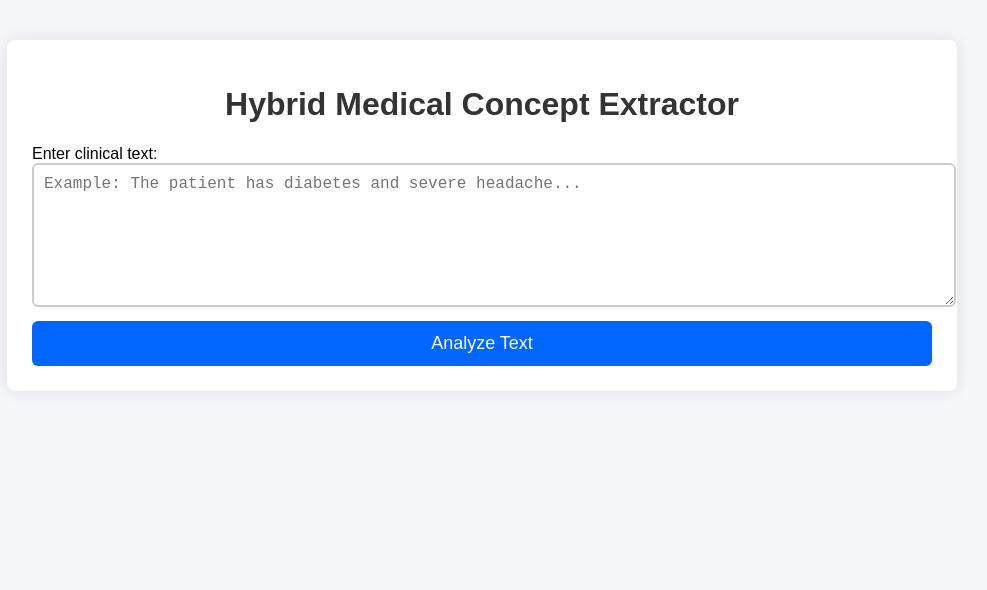
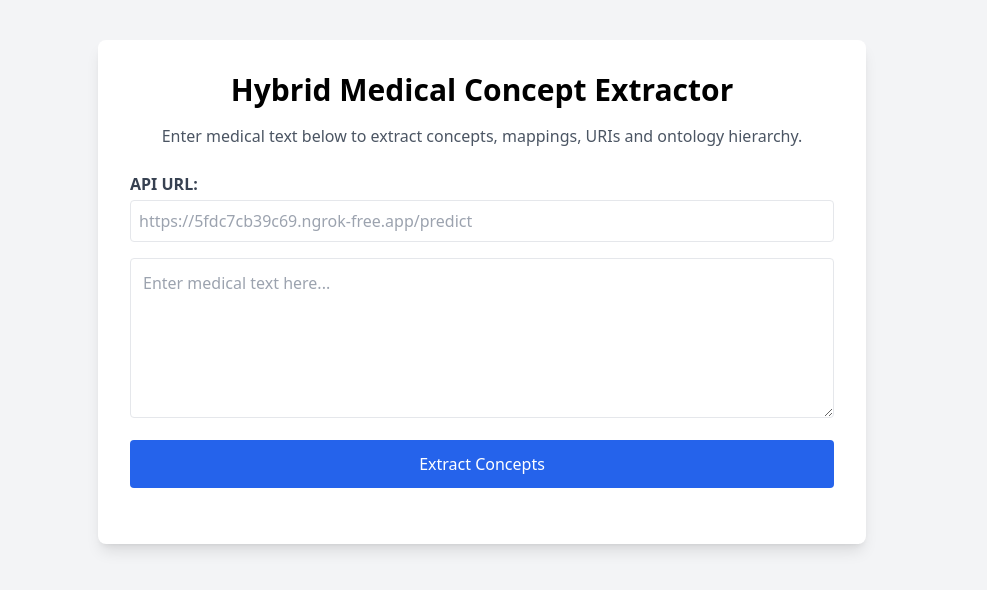
Before and after one commit to danielpiyo/hybrid-frontend, a plain HTML site: page index.html in a window 1280 px wide. Shown: the whole page, without its empty margins (158-1145 px from the left). Drawn offline with nearby package versions, Linux system fonts and the light colour scheme.

Commit message:
Second v Update index.html

```diff
--- a/index.html
+++ b/index.html
@@ -2,176 +2,135 @@
 <html lang="en">
 <head>
     <meta charset="UTF-8">
-    <title>Hybrid Medical Concept Extractor</title>
+    <title>Hybrid Medical KG – Concept Extractor</title>
+    <meta name="viewport" content="width=device-width, initial-scale=1">
+
+    <!-- Tailwind CSS CDN -->
+    <script src="https://cdn.tailwindcss.com"></script>
+
     <style>
-        body {
-            font-family: Arial, sans-serif;
-            background: #f4f6f9;
-            margin: 0;
-            padding: 0;
+        .spinner {
+            border: 4px solid #eee;
+            border-top: 4px solid #3498db;
+            border-radius: 50%;
+            width: 35px;
+            height: 35px;
+            animation: spin 0.7s linear infinite;
+            margin: auto;
         }
-
-        .container {
-            max-width: 900px;
-            margin: 40px auto;
-            background: white;
-            padding: 25px;
-            border-radius: 8px;
-            box-shadow: 0 0 15px rgba(0,0,0,0.1);
-        }
-
-        h1 {
-            text-align: center;
-            color: #333;
-        }
-
-        textarea {
-            width: 100%;
-            height: 120px;
-            padding: 10px;
-            border: 2px solid #ccc;
-            font-size: 16px;
-            border-radius: 6px;
-            resize: vertical;
-        }
-
-        button {
-            margin-top: 10px;
-            width: 100%;
-            padding: 12px;
-            border: none;
-            background: #0066ff;
-            color: white;
-            font-size: 18px;
-            border-radius: 6px;
-            cursor: pointer;
-        }
-        button:hover {
-            background: #004ecc;
-        }
-
-        .result-box {
-            margin-top: 25px;
-            background: #fafafa;
-            padding: 20px;
-            border-left: 4px solid #0066ff;
-            border-radius: 6px;
-        }
-
-        .concept {
-            background: #eef4ff;
-            padding: 12px;
-            border-radius: 6px;
-            margin-bottom: 12px;
-        }
-
-        .label {
-            font-weight: bold;
-            font-size: 18px;
-            color: #003399;
-        }
-
-        .detail-title {
-            font-weight: bold;
-            margin-top: 10px;
-            color: #444;
-        }
-
-        ul {
-            margin-top: 5px;
-        }
-
-        .loading {
-            display: none;
-            font-weight: bold;
-            color: #0066ff;
-            margin-top: 10px;
-            text-align: center;
-        }
-
-        .error {
-            color: red;
-            text-align: center;
-            font-weight: bold;
-        }
+        @keyframes spin { 100% { transform: rotate(360deg); } }
     </style>
 </head>
-<body>
 
-<div class="container">
-    <h1>Hybrid Medical Concept Extractor</h1>
+<body class="bg-gray-100">
 
-    <label>Enter clinical text:</label>
-    <textarea id="inputText" placeholder="Example: The patient has diabetes and severe headache..."></textarea>
+    <div class="max-w-3xl mx-auto mt-10 bg-white shadow-lg p-8 rounded-lg">
+        <h1 class="text-3xl font-bold mb-4 text-center">Hybrid Medical Concept Extractor</h1>
+        <p class="text-gray-600 text-center mb-6">
+            Enter medical text below to extract concepts, mappings, URIs and ontology hierarchy.
+        </p>
 
-    <button onclick="analyze()">Analyze Text</button>
+        <!-- API URL -->
+        <div class="mb-4">
+            <label class="font-semibold text-gray-700">API URL:</label>
+            <input id="apiUrl" type="text"
+                   class="w-full mt-1 p-2 border rounded"
+                   placeholder="https://5fdc7cb39c69.ngrok-free.app/predict"
+                   value="">
+        </div>
 
-    <div class="loading" id="loading">⏳ Analyzing... Please wait</div>
-    <div id="error" class="error"></div>
+        <!-- Textbox -->
+        <textarea id="inputText"
+                  class="w-full border rounded p-3 h-40"
+                  placeholder="Enter medical text here..."></textarea>
 
-    <div id="results"></div>
+        <!-- Button -->
+        <button onclick="runPrediction()"
+                class="w-full mt-4 bg-blue-600 hover:bg-blue-700 text-white p-3 rounded">
+            Extract Concepts
+        </button>
+
+        <!-- Status -->
+        <div id="status" class="mt-4 text-center text-gray-700"></div>
+
+        <!-- Results -->
+        <div id="results" class="mt-6"></div>
     </div>
 
     <script>
-    // ⬅️ Change this to your server IP or domain
-    const API_URL = "https://5fdc7cb39c69.ngrok-free.app/predict";
-
-    async function analyze() {
+        async function runPrediction() {
             const text = document.getElementById("inputText").value.trim();
-        const loading = document.getElementById("loading");
-        const error = document.getElementById("error");
+            const apiUrl = document.getElementById("apiUrl").value.trim();
+            const status = document.getElementById("status");
             const results = document.getElementById("results");
 
-        results.innerHTML = "";
-        error.innerHTML = "";
-
             if (!text) {
-            error.innerHTML = "Please enter some text!";
+                alert("Please enter text.");
+                return;
+            }
+            if (!apiUrl) {
+                alert("Please enter your API URL.");
                 return;
             }
 
-        loading.style.display = "block";
+            status.innerHTML = `<div class='spinner'></div><p>Processing...</p>`;
+            results.innerHTML = "";
 
             try {
-            const response = await fetch(API_URL, {
+                const response = await fetch(apiUrl, {
                     method: "POST",
                     headers: { "Content-Type": "application/json" },
-                body: JSON.stringify({ text })
+                    body: JSON.stringify({ text: text })
                 });
 
                 const data = await response.json();
-            loading.style.display = "none";
+                status.innerHTML = "";
 
                 if (data.error) {
-                error.innerHTML = data.error;
+                    results.innerHTML = `<p class='text-red-500'>Error: ${data.error}</p>`;
                     return;
                 }
 
-            results.innerHTML = `<div class='result-box'>
-                <h2>Found ${data.count} Concept(s)</h2>
-            </div>`;
+                displayResults(data);
 
-            data.predictions.forEach(item => {
-                const block = `
-                    <div class="concept">
-                        <div class="label">${item.model_label}</div>
-                        <div><b>Mapped:</b> ${item.mapped_label || "N/A"}</div>
-                        <div><b>Ontology:</b> ${item.ontology || "N/A"}</div>
-                        <div><b>URI:</b> <a href="${item.uri}" target="_blank">${item.uri || "N/A"}</a></div>
+            } catch (err) {
+                status.innerHTML = "";
+                results.innerHTML = `<p class='text-red-600 font-semibold'>❌ Connection error: ${err}</p>`;
+            }
+        }
 
-                        <div class="detail-title">Parents</div>
-                        <ul>${item.parents.map(p => `<li>${p}</li>`).join("")}</ul>
+        function displayResults(data) {
+            const results = document.getElementById("results");
 
-                        <div class="detail-title">Ancestors</div>
-                        <ul>${item.ancestors.map(a => `<li>${a}</li>`).join("")}</ul>
-                    </div>`;
-                results.innerHTML += block;
+            let html = `
+                <h2 class="text-2xl font-bold mb-3">Extracted Concepts (${data.count})</h2>
+            `;
+
+            data.predictions.forEach(p => {
+                html += `
+                    <div class="bg-gray-50 border rounded p-4 mb-4">
+                        <p><strong>Model Label:</strong> ${p.model_label}</p>
+                        <p><strong>Cleaned:</strong> ${p.cleaned_label}</p>
+                        <p><strong>Mapped Label:</strong> ${p.mapped_label}</p>
+                        <p><strong>Ontology:</strong> ${p.ontology || "❌ Not Found"}</p>
+                        <p><strong>URI:</strong> ${
+                            p.uri ? `<a class="text-blue-600 underline" target="_blank" href="${p.uri}">${p.uri}</a>` : "❌"
+                        }</p>
+
+                        <p class="mt-2">
+                            <strong>Parents:</strong>
+                            <br><span class="text-gray-700">${p.parents.join(", ") || "None"}</span>
+                        </p>
+
+                        <p class="mt-2">
+                            <strong>Ancestors:</strong>
+                            <br><span class="text-gray-700">${p.ancestors.join(", ") || "None"}</span>
+                        </p>
+                    </div>
+                `;
             });
 
-        } catch (err) {
-            loading.style.display = "none";
-            error.innerHTML = "Error contacting server: " + err;
-        }
+            results.innerHTML = html;
         }
     </script>
 
```
Lines whose indentation alone changed are shown as unchanged.
